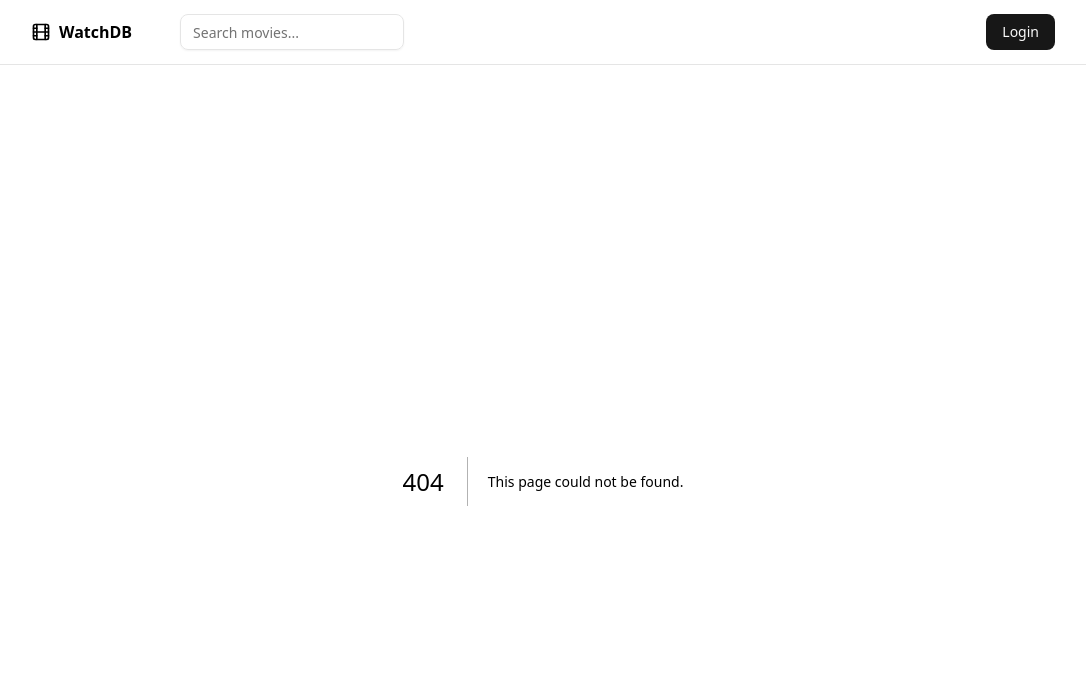
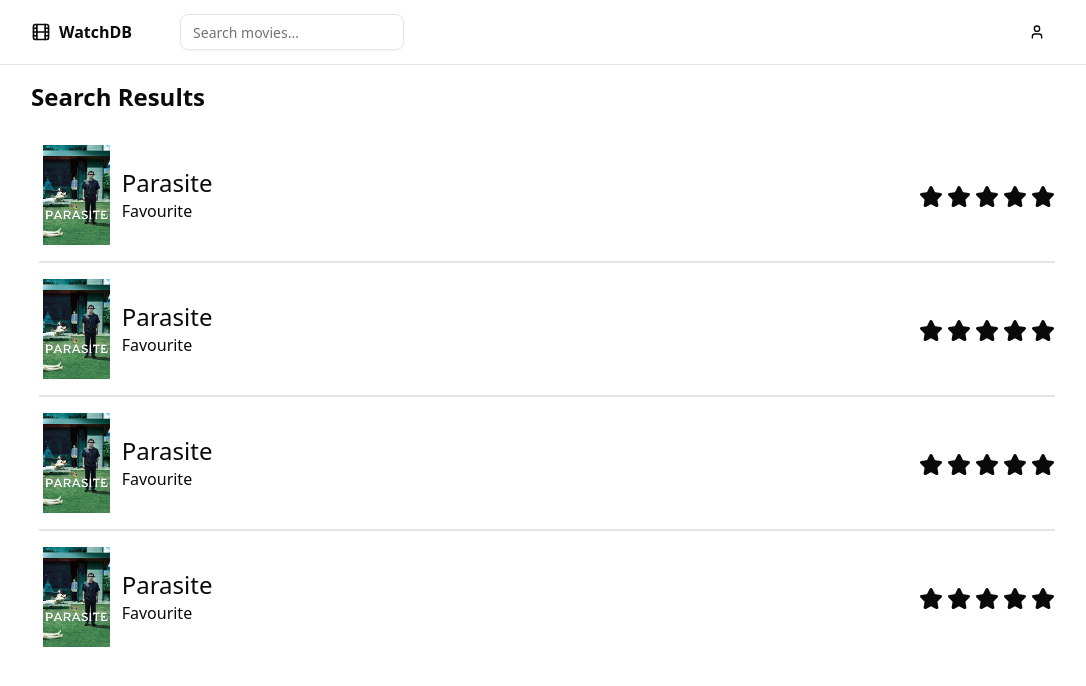
Before and after one commit to Schereshh/watch-db, a Next.js app: page /search in a window 1280 px wide. Before the commit this address had no page. Shown: the top 686 px of the page, without its empty margins (97-1183 px from the left). Built offline with nearby package versions, Linux system fonts and the light colour scheme.

Commit message:
feat: search resutlt page

```diff
--- a/app/lists/page.tsx
+++ /dev/null
@@ -1,11 +0,0 @@
-export default function ListsPage() {
-  return (
-    <div className="mx-auto max-w-6xl px-4 py-10">
-      <h1 className="text-2xl font-semibold">Lists</h1>
-      <p className="mt-2 text-muted-foreground">
-        This is a placeholder page. Next: watchlists, favorites, and custom
-        collections.
-      </p>
-    </div>
-  );
-}
--- a/app/log/page.tsx
+++ /dev/null
@@ -1,10 +0,0 @@
-export default function LogPage() {
-  return (
-    <div className="mx-auto max-w-6xl px-4 py-10">
-      <h1 className="text-2xl font-semibold">Log a movie</h1>
-      <p className="mt-2 text-muted-foreground">
-        This is a placeholder page. Next: a form to add a movie and your rating.
-      </p>
-    </div>
-  );
-}
--- /dev/null
+++ b/app/search/page.tsx
@@ -0,0 +1,18 @@
+import MovieItem from "../../components/pages/profile/movie-item/movie-item";
+
+export default function SearchPage() {
+  return (
+    <div>
+      <h1 className="text-2xl font-semibold pb-4">Search Results</h1>
+      <div className="pl-2 pt-4 flex flex-col gap-4">
+        <MovieItem movieName="Parasite" rating={5} status="Favourite" />
+        <div className="border-t-2" />
+        <MovieItem movieName="Parasite" rating={5} status="Favourite" />
+        <div className="border-t-2" />
+        <MovieItem movieName="Parasite" rating={5} status="Favourite" />
+        <div className="border-t-2" />
+        <MovieItem movieName="Parasite" rating={5} status="Favourite" />
+      </div>
+    </div>
+  );
+}
--- a/components/navbar.tsx
+++ b/components/navbar.tsx
@@ -1,11 +1,14 @@
 "use client";
 
 import Link from "next/link";
-import { Film } from "lucide-react";
+import { Film, User } from "lucide-react";
 import { Button } from "./ui/button";
 import { Input } from "./ui/input";
+import { useRouter } from "next/navigation";
 
 export function Navbar() {
+  const router = useRouter();
+
   return (
     <header className="sticky top-0 z-50 w-full border-b bg-background/80 backdrop-blur">
       <div className="container mx-auto flex h-16 items-center justify-between px-32">
@@ -19,10 +22,24 @@ export function Navbar() {
             aria-label="Search movies"
             type="search"
             className="w-56"
+            onKeyDown={(e) => {
+              if (e.key === "Enter") {
+                const query = (e.currentTarget as HTMLInputElement).value;
+                if (query) {
+                  router.push(`/search?query=${encodeURIComponent(query)}`);
+                } else {
+                  router.push(`/search`);
+                }
+              }
+            }}
           />
         </div>
         <div className="flex items-center gap-2">
-          <Button>Login</Button>
+          <Link href="/profile">
+            <Button variant="ghost" size="icon">
+              <User className="h-5 w-5" />
+            </Button>
+          </Link>
         </div>
       </div>
     </header>
```
